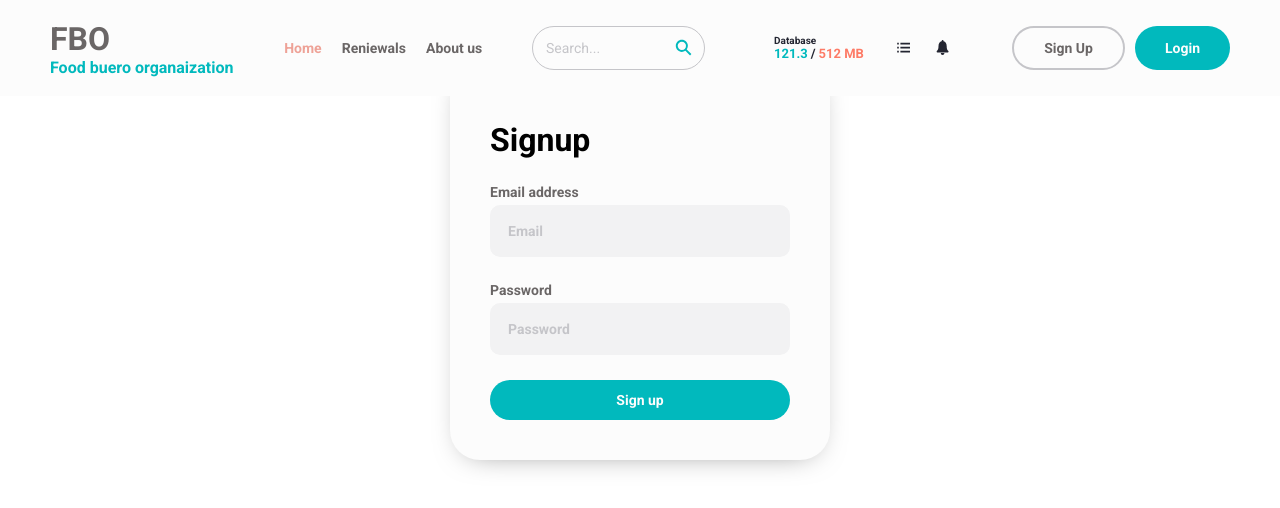
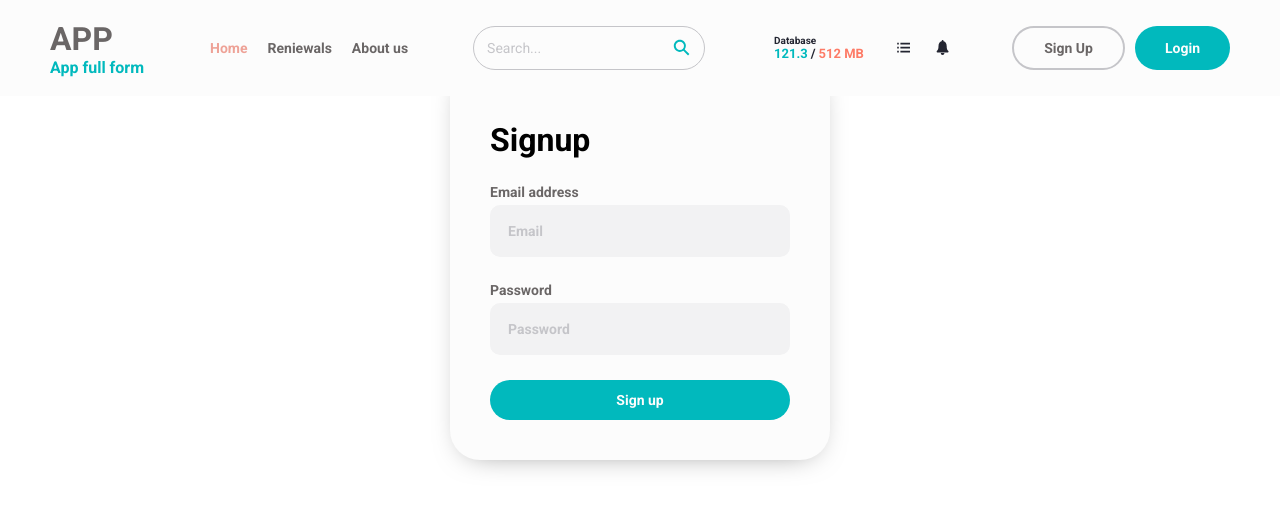
Before and after one commit to Muneeb-T/FBO_consultancy, a React (Create React App) app in the folder client/: page / in a window 1280 px wide. Shown: the top 508 px of the page. Built offline with nearby package versions, Linux system fonts and the light colour scheme.

Commit message:
App title from env
App title sets in env.

```diff
--- a/client/package.json
+++ b/client/package.json
@@ -17,6 +17,7 @@
     "formik": "^2.2.9",
     "react": "^18.2.0",
     "react-icons": "^4.8.0",
+    "react-router-dom": "^6.9.0",
     "react-scripts": "^5.0.1",
     "yup": "^1.0.2"
   },
--- a/client/public/index.html
+++ b/client/public/index.html
@@ -2,7 +2,7 @@
 <html lang="”en”">
   <head>
     <meta charset=”utf-8">
-    <title>App title</title>
+    <title></title>
   </head>
   <body>
     <div id="app"></div>
--- a/client/src/components/navbar/Navbar.jsx
+++ b/client/src/components/navbar/Navbar.jsx
@@ -1,4 +1,4 @@
-import React from 'react';
+import React, { useEffect } from 'react';
 import Button from '../buttons/Button';
 import './Navbar.css';
 import { IoSearchSharp } from 'react-icons/io5';
@@ -9,8 +9,8 @@ const Navbar = () => {
   return (
     <div className="navbar">
       <div className="logo">
-        <h1>FBO</h1>
-        <p>Food buero organaization</p>
+        <h1>{process.env.REACT_APP_NAME || 'APP'}</h1>
+        <p>{process.env.REACT_APP_FULL_FORM || 'App full form'}</p>
       </div>
       <div className="nav-links">
         <NavLink
--- a/client/src/index.js
+++ b/client/src/index.js
@@ -3,6 +3,7 @@ import { createRoot } from 'react-dom/client';
 import React from 'react';
 import App from './App';
 import './index.css';
+document.title = process.env.REACT_APP_NAME;
 const domNode = document.getElementById('app');
 const root = createRoot(domNode);
 root.render(<App />);
```
